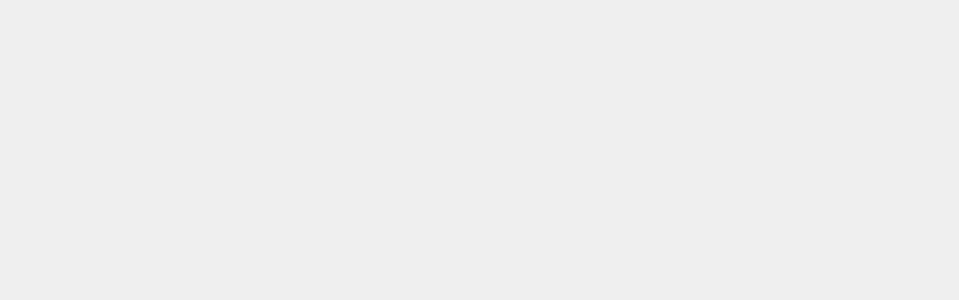
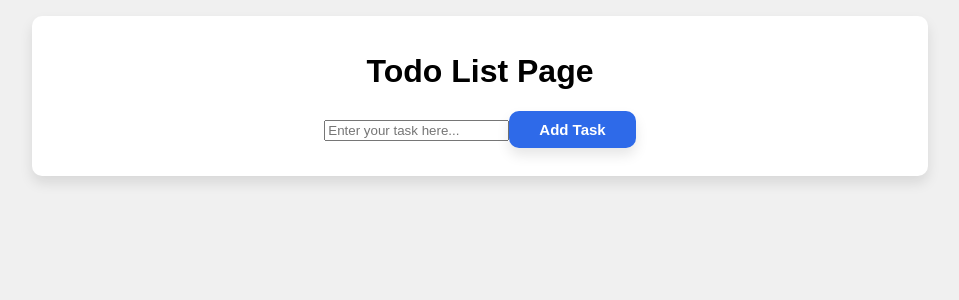
Before and after one commit to Shahziab-code/Login-Page, a React (Vite) app in the folder LoginPageLive/LoginPageLive/: page /TodoList in a window 1280 px wide. Before the commit this address had no page. Shown: the top 300 px of the page, without its empty margins (160-1119 px from the left). Built offline with nearby package versions, Linux system fonts and the light colour scheme; a web font is replaced by a local one.

Commit message:
Todo List App

```diff
--- a/LoginPageLive/LoginPageLive/src/App.jsx
+++ b/LoginPageLive/LoginPageLive/src/App.jsx
@@ -3,6 +3,7 @@ import "./App.css";
 import LoginPage from "./Pages/LoginPage";
 import { BrowserRouter as Router, Routes, Route } from "react-router-dom";
 import Dashboard from "./Pages/Dashboard";
+import TodoList from "./Pages/TodoList";
 
 function App() {
   const [count, setCount] = useState(0);
@@ -13,6 +14,7 @@ function App() {
         <Routes>
           <Route path="/" element={<LoginPage />} />
           <Route path="/Dashboard" element={<Dashboard />} />
+          <Route path="/TodoList" element={<TodoList />} />
         </Routes>
       </Router>
     </>
--- a/LoginPageLive/LoginPageLive/src/Pages/Dashboard.jsx
+++ b/LoginPageLive/LoginPageLive/src/Pages/Dashboard.jsx
@@ -1,26 +1,41 @@
-import { useNavigate } from 'react-router-dom';
-import './css/Dashboard.css';
+import { useNavigate } from "react-router-dom";
+import "./css/Dashboard.css";
+import { useEffect } from "react";
 
 const Dashboard = () => {
   const navigate = useNavigate();
 
+  useEffect(() => {
+    const isLoggedIn = localStorage.getItem("isLoggedIn");
+    if (!isLoggedIn) {
+      console.log(isLoggedIn);
+      navigate("/");
+    }
+  }, []);
+
   const handleLogout = () => {
     localStorage.removeItem("isLoggedIn");
-        navigate(-1);
+    navigate("/");
+  };
+
+  const handleTodoList = () => {
+    navigate("/TodoList");
   }
+
   return (
     <>
       <div className="Dashboard">
         <div className="DashboardContainer">
           <h1>Welcome to the Dashboard!</h1>
           <p>You have successfully logged in.</p>
-                <button className='back' onClick={handleLogout}>
-                    Go Back
+          <button className="BlueBtn" onClick={handleLogout}>
+            Logout
           </button>
+          <button className="BlueBtn" onClick={handleTodoList}>Go to Todo List</button>
         </div>
       </div>
     </>
-  )
-}
+  );
+};
 
-export default Dashboard
+export default Dashboard;
--- a/LoginPageLive/LoginPageLive/src/Pages/LoginPage.jsx
+++ b/LoginPageLive/LoginPageLive/src/Pages/LoginPage.jsx
@@ -1,11 +1,12 @@
 import "./css/Login.css";
 import leftImage from "../assets/leftImage.jpg";
 import { useState } from "react";
+import { useEffect } from "react";
 import { useNavigate } from "react-router-dom";
 
 const LoginPage = () => {
   const Fake_User = {
-    name: "admin",
+    name: "user",
     password: "1234",
   };
 
@@ -20,6 +21,14 @@ const LoginPage = () => {
   const realPassword = Fake_User.password.trim().toLowerCase();
 
   const navigate = useNavigate();
+
+  useEffect(() => {
+    const isLoggedIn = localStorage.getItem("isLoggedIn");
+    if (isLoggedIn) {
+      console.log(isLoggedIn);
+      navigate("/Dashboard");
+    }
+  }, []);
 
   const handleSubmit = (e) => {
     e.preventDefault();
@@ -40,7 +49,6 @@ const LoginPage = () => {
       setUser("");
       setPassword("");
     }
-
     setUser("");
     setPassword("");
   };
--- /dev/null
+++ b/LoginPageLive/LoginPageLive/src/Pages/TodoList.jsx
@@ -0,0 +1,19 @@
+import "./css/Todo.css";
+
+const TodoList = () => {
+  return (
+    <>
+      <div className="container">
+        <div className="todoContainer">
+          <h1>Todo List Page</h1>
+          <div className="todoInput">
+            <input type="text" placeholder="Enter your task here..." />
+            <button className="BlueBtn">Add Task</button>
+          </div>
+        </div>
+      </div>
+    </>
+  );
+};
+
+export default TodoList;
--- a/LoginPageLive/LoginPageLive/src/Pages/css/Dashboard.css
+++ b/LoginPageLive/LoginPageLive/src/Pages/css/Dashboard.css
@@ -24,7 +24,8 @@
   margin-bottom: 4rem;
 }
 
-.back {
+.BlueBtn {
+  margin-bottom: 12px;
   padding: 10px 30px 10px 30px;
   font-size: 15px;
   font-weight: 900;
@@ -35,13 +36,13 @@
   box-shadow: 0 7px 13px rgba(0, 0, 0, 0.1);
 }
 
-.back:hover {
+.BlueBtn:hover {
   background-color: white;
   color: #2e6ae9;
   cursor: pointer;
 }
 
-.back:active {
+.BlueBtn:active {
   transform: scale(0.92);
   color: rgb(105, 105, 105);
 }
--- /dev/null
+++ b/LoginPageLive/LoginPageLive/src/Pages/css/Todo.css
@@ -0,0 +1,20 @@
+.container {
+  width: 100%;
+  height: 100vh;
+  display: flex;
+  justify-content: center;
+  margin-top: 1rem;
+  background-color: #f0f0f0;
+}
+
+.todoContainer {
+  width: 70%;
+  height: 20vh;
+  display: flex;
+  justify-content: center;
+  align-items: center;
+  flex-direction: column;
+  background-color: white;
+  box-shadow: 0 7px 13px rgba(0, 0, 0, 0.1);
+  border-radius: 10px;
+}
```
Lines whose indentation alone changed are shown as unchanged.
